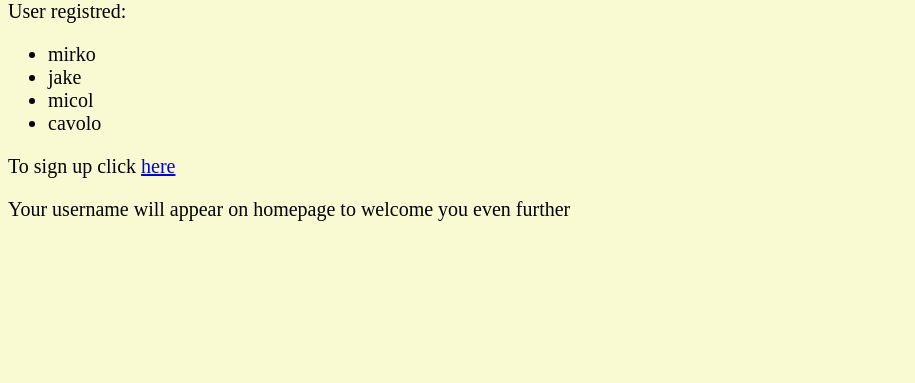
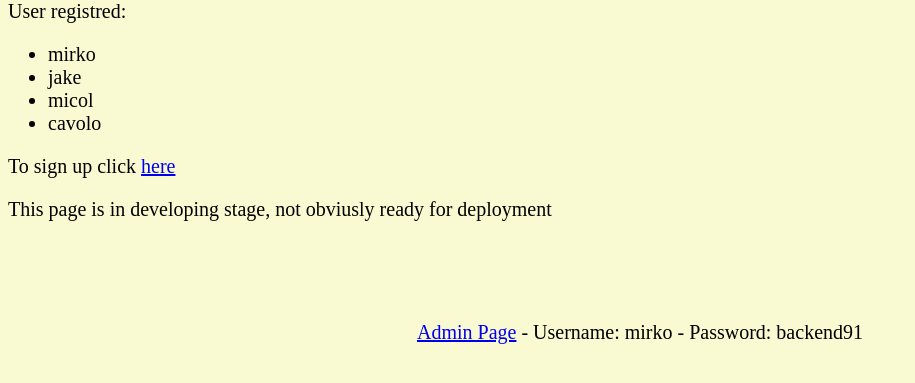
Before and after one commit to mirkezi/discipline, a Django app: page / in a window 1280 px wide. Shown: the part 235-618 px from the top of the page, without its empty margins (0-915 px from the left). Run offline with Django 4.2, Linux system fonts and the light colour scheme; data comes from the database, SQL or seed files in the repository; both versions use the stored data as it was after the commit.

Commit message:
fix admin page

```diff
--- a/disciplineproject/disciplineapp/models.py
+++ b/disciplineproject/disciplineapp/models.py
@@ -9,4 +9,5 @@ class User(models.Model):
     is_active = models.BooleanField(default=True)
 
     def __str__(self):
-        return f"Username: {User.username}, Password: {User.password}., Active: {User.is_active}"
+        #TODO: need to fix how this is returned in admin page
+        return str(self.username)
--- a/disciplineproject/disciplineapp/templates/index.html
+++ b/disciplineproject/disciplineapp/templates/index.html
@@ -24,7 +24,8 @@
             </ul>
             <p></p>
             <p>To sign up click <a href="signup">here</a></p>
-            <p>Your username will appear on homepage to welcome you even further</p>
+            <p>This page is in developing stage, not obviusly ready for deployment</p>
+            <center><p style="margin-top: 100px;"><a href="admin">Admin Page</a> - Username: mirko - Password: backend91</p></center>
         </footer>
     </body>
 </html>
```
Also changed, not shown: disciplineproject/db.sqlite3.
